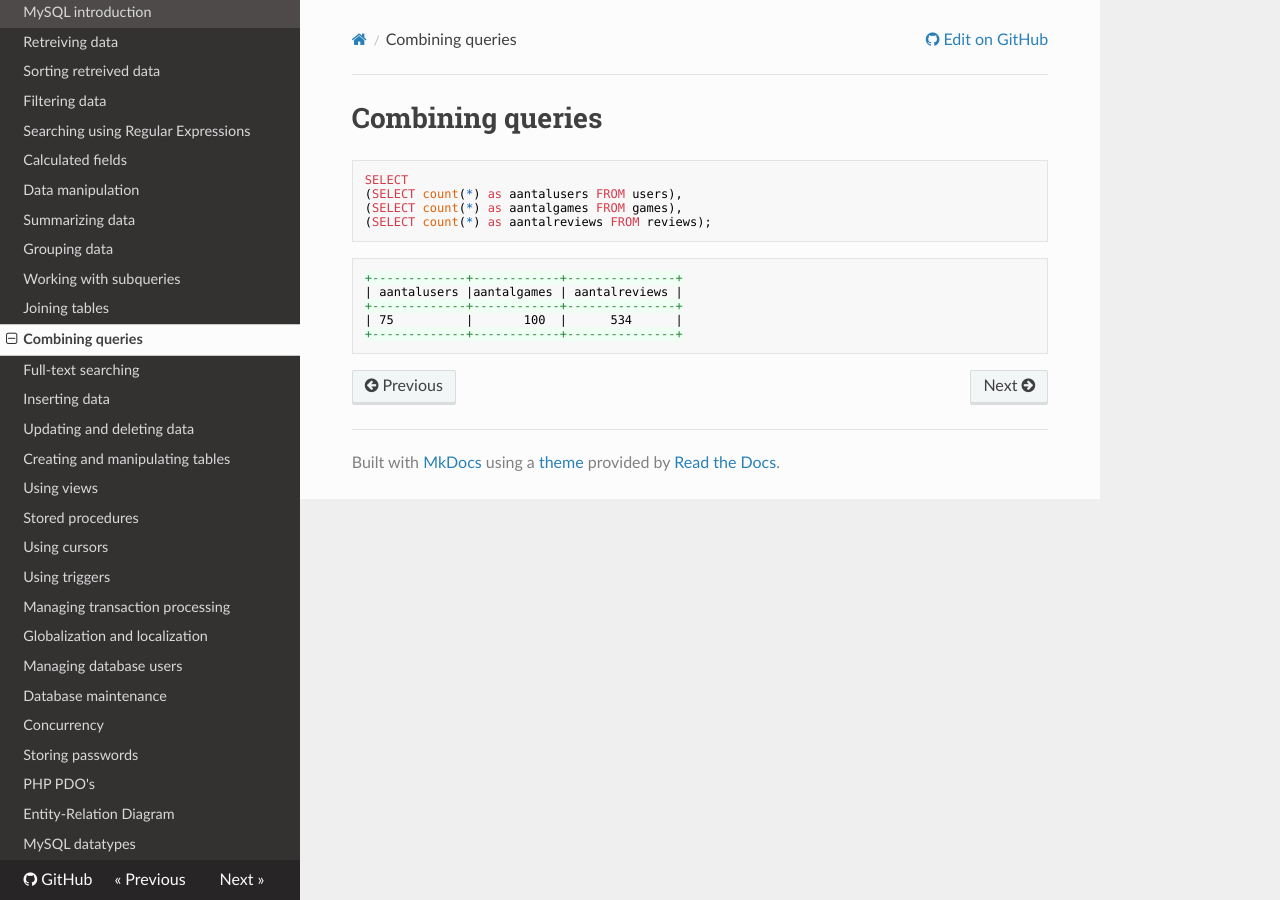
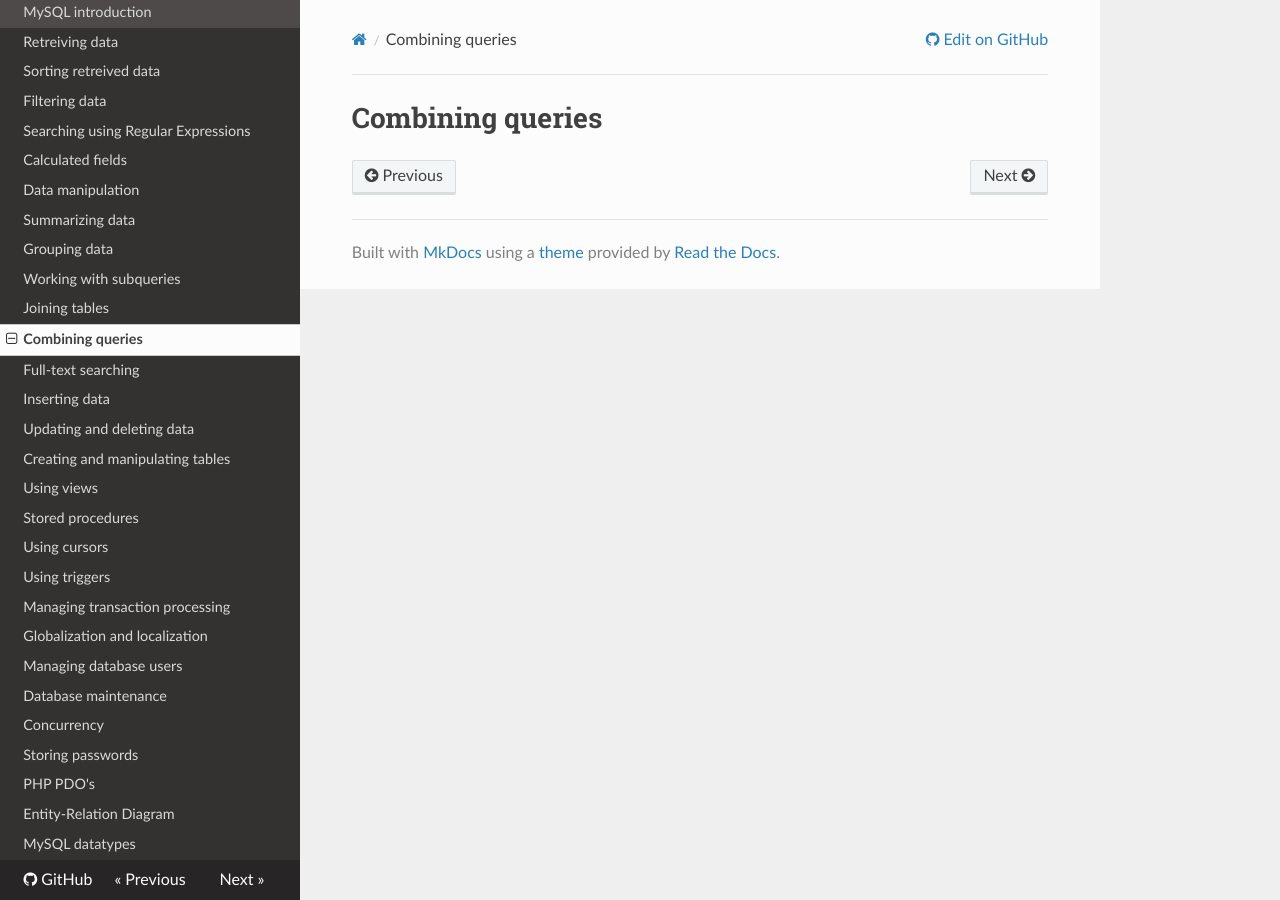
Before and after one commit to sillevl/course-databases, an MkDocs documentation site: the page built from docs/combining-queries.md, in a window 1280 px wide. Built offline with MkDocs 1.6.1, drawn with Linux system fonts in a browser that asks for light colours; nearby versions of some CDN libraries; old or Windows-style settings are respelled for this version of MkDocs.

Commit message:
remove wrong query in combining queries chapter

````diff
--- a/docs/combining-queries.md
+++ b/docs/combining-queries.md
@@ -1,14 +1 @@
 # Combining queries
-```sql
-SELECT
-(SELECT count(*) as aantalusers FROM users),
-(SELECT count(*) as aantalgames FROM games),
-(SELECT count(*) as aantalreviews FROM reviews);
-```
-```
-+-------------+------------+---------------+
-| aantalusers |aantalgames | aantalreviews |
-+-------------+------------+---------------+
-| 75          |       100  |      534      |
-+-------------+------------+---------------+
-```
````
